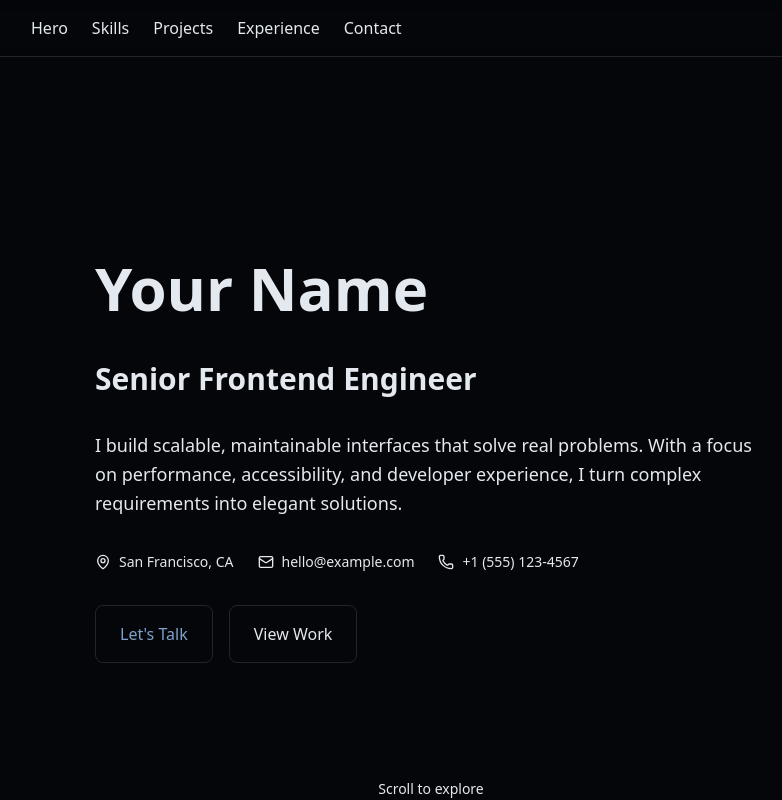
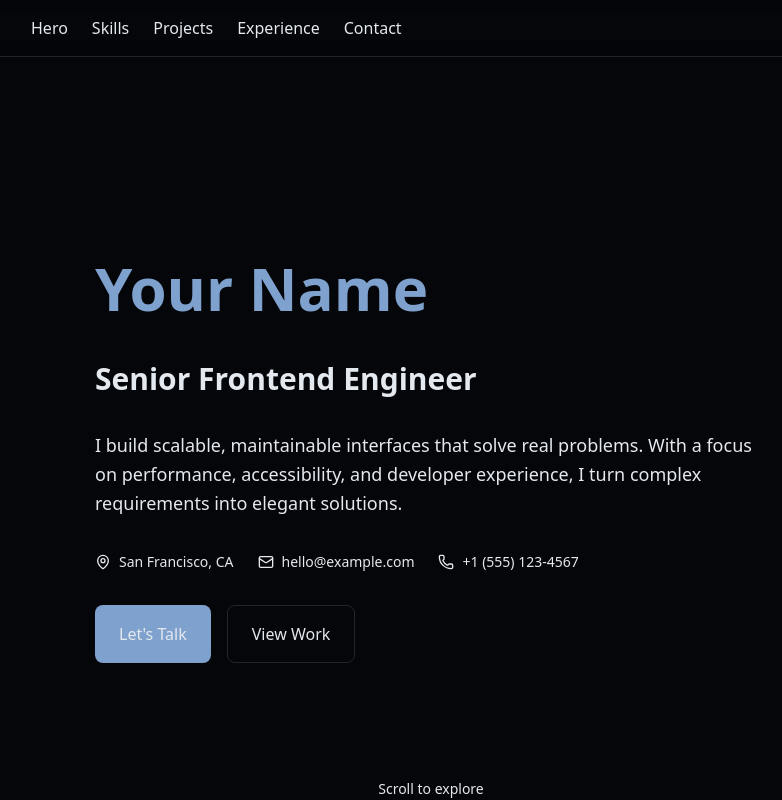
Before and after one commit to wangchengwei0122/Portfolio, a Next.js app: page / in a window 1280 px wide. Shown: the top 800 px of the page, without its empty margins (209-991 px from the left). Built offline with nearby package versions, Linux system fonts and the light colour scheme.

Commit message:
refactor(layout): clean up and refactor page styles

```diff
--- a/app/globals.css
+++ b/app/globals.css
@@ -27,6 +27,10 @@
   --color-destructive: var(--destructive);
   --color-accent-foreground: var(--accent-foreground);
   --color-accent: var(--accent);
+  --color-brand-primary: var(--brand-primary);
+  --color-brand-muted: var(--brand-muted);
+  --color-brand-strong: var(--brand-strong);
+  --color-brand-ring: var(--brand-ring);
   --color-muted-foreground: var(--muted-foreground);
   --color-muted: var(--muted);
   --color-secondary-foreground: var(--secondary-foreground);
@@ -62,6 +66,10 @@
   --muted-foreground: oklch(0.45 0.01 260);
   --accent: oklch(0.54 0.12 255);
   --accent-foreground: oklch(0.985 0.004 260);
+  --brand-primary: var(--accent);
+  --brand-muted: color-mix(in oklch, var(--accent) 30%, var(--background));
+  --brand-strong: color-mix(in oklch, var(--accent) 85%, var(--foreground) 15%);
+  --brand-ring: color-mix(in oklch, var(--accent) 45%, transparent);
   --destructive: oklch(0.577 0.245 27.325);
   --border: oklch(0.88 0.006 260);
   --input: oklch(0.88 0.006 260);
@@ -96,6 +104,10 @@
   --muted-foreground: oklch(0.68 0.01 260);
   --accent: oklch(0.7 0.075 255);
   --accent-foreground: oklch(0.12 0.01 260);
+  --brand-primary: var(--accent);
+  --brand-muted: color-mix(in oklch, var(--accent) 30%, var(--background));
+  --brand-strong: color-mix(in oklch, var(--accent) 85%, var(--foreground) 15%);
+  --brand-ring: color-mix(in oklch, var(--accent) 45%, transparent);
   --destructive: oklch(0.704 0.191 22.216);
   --border: oklch(0.26 0.01 260);
   --input: oklch(0.26 0.01 260);
--- a/components/sections/Contact.tsx
+++ b/components/sections/Contact.tsx
@@ -1,14 +1,18 @@
-"use client";
-import { motion } from "motion/react";
-import Section from "../layout/Section";
-import { listStagger, sectionItem } from "@/lib/motion";
+"use client"
+import { motion } from "motion/react"
+import Section from "../layout/Section"
+import { listStagger, sectionItem } from "@/lib/motion"
 
 const contactMethods = [
   { label: "Location", value: "San Francisco, CA" },
   { label: "Email", value: "hello@example.com", href: "mailto:hello@example.com" },
   { label: "GitHub", value: "github.com/username", href: "https://github.com/username" },
-  { label: "LinkedIn", value: "linkedin.com/in/username", href: "https://linkedin.com/in/username" },
-];
+  {
+    label: "LinkedIn",
+    value: "linkedin.com/in/username",
+    href: "https://linkedin.com/in/username",
+  },
+]
 
 export default function Contact() {
   return (
@@ -18,14 +22,11 @@ export default function Contact() {
         className="w-full rounded-lg border border-subtle bg-surface p-12"
       >
         <div className="flex flex-col gap-12 md:flex-row">
-          <motion.div
-            variants={sectionItem}
-            className="space-y-12 md:w-1/2"
-          >
+          <motion.div variants={sectionItem} className="space-y-12 md:w-1/2">
             <div className="space-y-6">
               <p className="text-base md:text-lg font-normal leading-relaxed text-primary">
-                I&apos;m currently open to senior frontend and web3 engineering
-                opportunities. Let&apos;s build something great together.
+                I&apos;m currently open to senior frontend and web3 engineering opportunities.
+                Let&apos;s build something great together.
               </p>
 
               <div className="flex flex-wrap gap-4">
@@ -45,9 +46,7 @@ export default function Contact() {
             </div>
 
             <div className="space-y-4">
-              <h3 className="text-base font-medium leading-normal text-primary">
-                Get in Touch
-              </h3>
+              <h3 className="text-base font-medium leading-normal text-primary">Get in Touch</h3>
               <address className="not-italic">
                 <ul className="space-y-4">
                   {contactMethods.map((method) => (
@@ -59,10 +58,7 @@ export default function Contact() {
                         {method.label}:
                       </span>
                       {method.href ? (
-                        <a
-                          href={method.href}
-                          className="text-accent underline underline-offset-4"
-                        >
+                        <a href={method.href} className="text-accent underline underline-offset-4">
                           {method.value}
                         </a>
                       ) : (
@@ -139,5 +135,5 @@ export default function Contact() {
         </div>
       </motion.div>
     </Section>
-  );
+  )
 }
--- a/components/sections/Hero.tsx
+++ b/components/sections/Hero.tsx
@@ -26,7 +26,7 @@ export default function Hero() {
         >
           <motion.h1
             variants={heroItem}
-            className="text-5xl md:text-6xl font-semibold leading-tight text-primary"
+            className="text-5xl md:text-6xl font-semibold leading-tight text-brand-primary"
           >
             Your Name
           </motion.h1>
@@ -58,10 +58,11 @@ export default function Hero() {
           <motion.div variants={heroItem} className="flex flex-wrap gap-4">
             <a
               href="#contact"
-              className="inline-flex items-center justify-center rounded-md border border-subtle bg-surface px-6 py-4 text-base font-medium leading-normal text-accent transition-colors hover:text-accent"
+              className="inline-flex items-center justify-center rounded-md bg-brand-primary px-6 py-4 text-base font-medium leading-normal text-on-brand transition-colors hover:bg-brand-strong"
             >
               Let&apos;s Talk
             </a>
+
             <a
               href="#projects"
               className="inline-flex items-center justify-center rounded-md border border-subtle px-6 py-4 text-base font-medium leading-normal text-primary transition-colors hover:bg-surface hover:text-accent"
--- a/lib/motion.ts
+++ b/lib/motion.ts
@@ -1,4 +1,6 @@
-export const heroContainer = {
+import type { Variants } from "motion/react";
+
+export const heroContainer: Variants = {
   hidden: { opacity: 0 },
   show: {
     opacity: 1,
@@ -6,34 +8,34 @@ export const heroContainer = {
   },
 };
 
-export const heroItem = {
+export const heroItem: Variants = {
   hidden: { opacity: 0, y: 20 },
   show: {
     opacity: 1,
     y: 0,
-    transition: { duration: 0.6, ease: "easeOut" },
+    transition: { duration: 0.6, ease: [0.17, 0.67, 0.83, 0.67] as const },
   },
 };
 
-export const sectionContainer = {
+export const sectionContainer: Variants = {
   hidden: { opacity: 0, y: 24 },
   show: {
     opacity: 1,
     y: 0,
-    transition: { duration: 0.6, ease: "easeOut", staggerChildren: 0.08 },
+    transition: { duration: 0.6, ease: [0.17, 0.67, 0.83, 0.67] as const, staggerChildren: 0.08 },
   },
 };
 
-export const sectionItem = {
+export const sectionItem: Variants = {
   hidden: { opacity: 0, y: 16 },
   show: {
     opacity: 1,
     y: 0,
-    transition: { duration: 0.5, ease: "easeOut" },
+    transition: { duration: 0.5, ease: [0.17, 0.67, 0.83, 0.67] as const },
   },
 };
 
-export const listStagger = {
+export const listStagger: Variants = {
   hidden: {},
   show: {
     transition: { staggerChildren: 0.08 },
```
Also changed, not shown: app/layout.tsx (+7 -7 lines), 2 other files (tests, documents, lock files or other folders).
